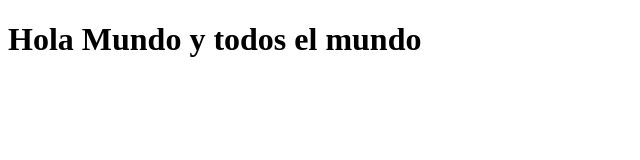
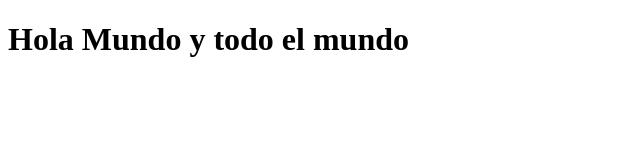
Before and after one commit to EmaRita110983/Ejercicio1-de-github, a plain HTML site: page index.html in a window 1280 px wide. Shown: the whole page, without its empty margins (0-640 px from the left). Drawn offline with Linux system fonts and the light colour scheme.

Commit message:
2da modificación en h1 del html1

```diff
--- a/index.html
+++ b/index.html
@@ -7,7 +7,7 @@
 </head>
 <body>
 
-    <h1>Hola Mundo y todos el mundo</h1>
+    <h1>Hola Mundo y todo el mundo</h1>
 
 </body>
 </html>
```
